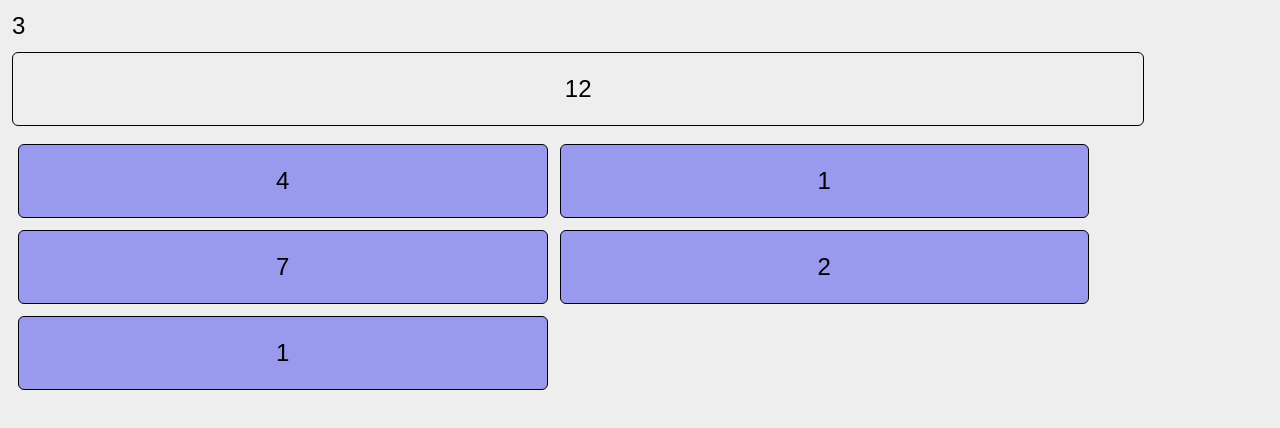
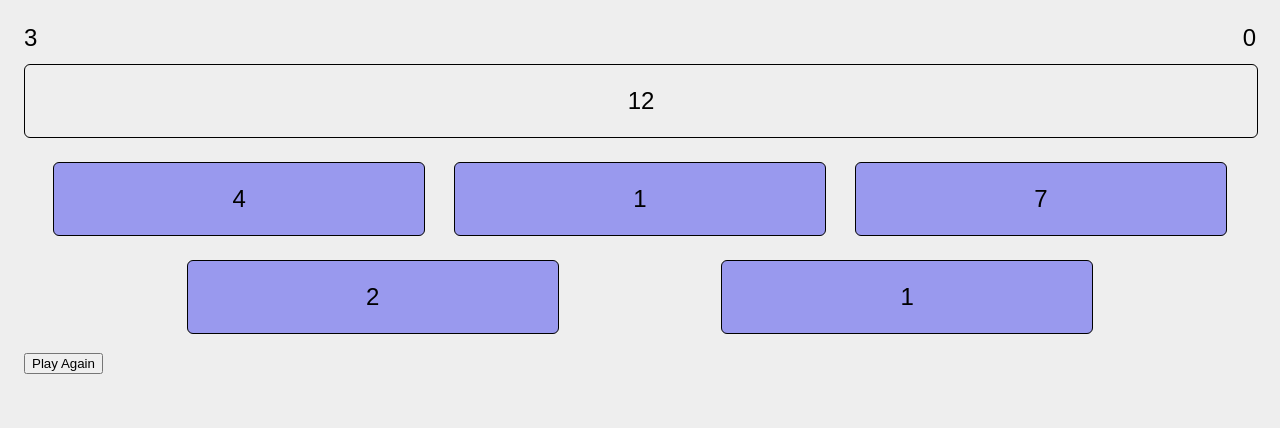
Before and after one commit to IdahoEv/number-game, a React app: page / in a window 1280 px wide. Built offline with nearby package versions, Linux system fonts and the light colour scheme; a web font is replaced by a local one.

Commit message:
Game keeps score and resets

```diff
--- a/public/index.html
+++ b/public/index.html
@@ -5,6 +5,7 @@
   <meta name="viewport" content="width=device-width, initial-scale=1.0">
   <meta http-equiv="X-UA-Compatible" content="ie=edge">
   <title>Number Game</title>
+  <link rel="stylesheet" media="screen" href="https://fontlibrary.org/face/segment7" type="text/css"/>
 </head>
 <body>
   <div id='root'>Loading ...</div>
--- a/src/components/App.js
+++ b/src/components/App.js
@@ -8,24 +8,33 @@ class App extends React.Component {
   constructor() {
     super();
   }
+  store = storeFactory();
 
-  // getChildContext() {
-  //   // same as { store: store }
-  //   return { store: storeFactory() };
-  // }
-  //
-  // static childContextTypes = {
-  //   store: PropTypes.object.isRequired
-  // };
+  state = {
+    score: 0,
+    gameId: 1
+  }
+
+  resetGame = () => {
+    this.store = storeFactory();
+    this.setState( { gameId: Date.now() } );
+  }
+
+  updateScore = (secondsRemaining) => {
+    this.setState((prevState) => {
+      return { score: prevState.score + 100 * secondsRemaining };
+    });
+  }
 
   render() {
     return (
       <div>
-        <Provider store={storeFactory()}>
-          <Game numberCount={ 5 } />
+        <Provider key={ this.state.gameId } store={ this.store }>
+          <div id="container">
+            <div id="score">{ this.state.score } </div>
+            <Game numberCount={ 5 } resetGame={this.resetGame} updateScore={this.updateScore} />
+          </div>
         </Provider>
-        {/* <hr />
-        <Game numberCount={ 7 }/> */}
       </div>
     );
   }
--- a/src/components/Game.js
+++ b/src/components/Game.js
@@ -16,12 +16,13 @@ class Game extends React.Component {
     remainingSeconds: PropTypes.number.isRequired,
     selectedNumbers: PropTypes.arrayOf(PropTypes.number).isRequired,
     decrementTime: PropTypes.func.isRequired,
+    resetGame: PropTypes.func.isRequired,
+    updateScore: PropTypes.func.isRequired,
   };
 
   constructor(props) {
     super();
     // this.target = 10 + Math.floor(40 * Math.random());
-    this.gameOver = false;
     this.randomNumbers = Array.from({ length: props.numberCount }).map(() =>
       randomNumberGenerator()
     );
@@ -31,7 +32,6 @@ class Game extends React.Component {
   }
 
   componentDidMount() {
-    console.log('Component Did Mount');
     this.intervalId = setInterval(() => { this.props.decrementTime(); }, 1000);
   }
 
@@ -44,27 +44,38 @@ class Game extends React.Component {
     this.gameOver = true;
   }
 
-  endGame = () => {
+  endGame = (status) => {
+    if (status === 'won') {
+      this.props.updateScore(this.props.remainingSeconds);
+    }
     this.stopTimer();
   }
 
   computeGameStatus  = () => {
     const sum = this.props.selectedNumbers.reduce((acc, curr)=> acc + this.randomNumbers[curr], 0);
-    console.log(sum, this.target);
+    // console.log(sum, this.target);
     if (this.props.remainingSeconds <= 0) {
-      this.endGame();
       return 'lost';
     }
     if (sum < this.target) {
       return 'playing';
     }
     if (sum === this.target) {
-      this.endGame();
       return 'won';
     }
     if ((sum > this.target) || (this.props.remainingSeconds <= 0)) {
-      this.endGame();
       return 'lost';
+    }
+  }
+  gameOver = () => {
+    const status = this.computeGameStatus();
+    return (status !== 'playing');
+  }
+
+  componentDidUpdate() {
+    const status = this.computeGameStatus();
+    if (status === 'won' || status === 'lost') {
+      this.endGame(status);
     }
   }
 
@@ -78,8 +89,13 @@ class Game extends React.Component {
     console.log('Game Status:', gameStatus);
     return (
       <div id="game">
-        <div className="time-remaining">
-          { this.gameOver ? '--' : this.props.remainingSeconds }
+        <div id="stats-row">
+          <div id="time-remaining">
+            { this.gameOver() ? '--' : this.props.remainingSeconds }
+          </div>
+          <div id="score">
+            { this.props.score }
+          </div>
         </div>
         <div className='target'
           style={{ backgroundColor: this.targetPanelColor(gameStatus) }}
@@ -88,6 +104,7 @@ class Game extends React.Component {
           canPlay={ this.computeGameStatus() === 'playing' }
           randomNumbers={ this.randomNumbers }
         />
+        { this.gameOver && <button onClick={ this.props.resetGame } >Play Again</button> }
       </div>
     );
   }
@@ -99,4 +116,5 @@ const mapStateToProps = (state) => {
     remainingSeconds: state.remainingSeconds,
   };
 };
+
 export default connect(mapStateToProps, { decrementTime })(Game);
--- a/src/store/index.js
+++ b/src/store/index.js
@@ -18,11 +18,6 @@ const actionFunctions = {
       remainingSeconds: state.remainingSeconds - 1
     };
   },
-  'NULL_TIME': (state) => {
-    return {...state,
-      remainingSeconds: '--'
-    };
-  }
 };
 
 const reducer = (state, action) => {
--- a/src/styles/index.scss
+++ b/src/styles/index.scss
@@ -7,10 +7,25 @@ body {
   height: 100vh;
   border: 0;
   margin: 0;
-  padding: .5em;
+  padding: 1em;
   font-family: sans-serif;
   font-size: 24px;
   box-sizing: border-box;
+}
+#game, .target, .time-remaining {
+  display: block;
+  width: 100%;
+  height: 100%;
+  margin: 0;
+}
+#score {
+  float: right;
+}
+#random-numbers {
+  display: flex;
+  flex-direction: row;
+  flex-wrap: wrap;
+  justify-content: space-evenly;
 }
 .target, .number {
   height: 3em;
@@ -21,11 +36,13 @@ body {
   border-radius: .25em;
 }
 .target {
-  width: 90%;
+  width: 100%;
   margin: .5em auto;
 }
 .number {
-  width: 42%;
+  width: 30%;
+  flex-basis: 30%;
+  flex: none;
   background-color: #99e;
-  margin: 0.25em;
+  margin: .5em 0;
 }
```
